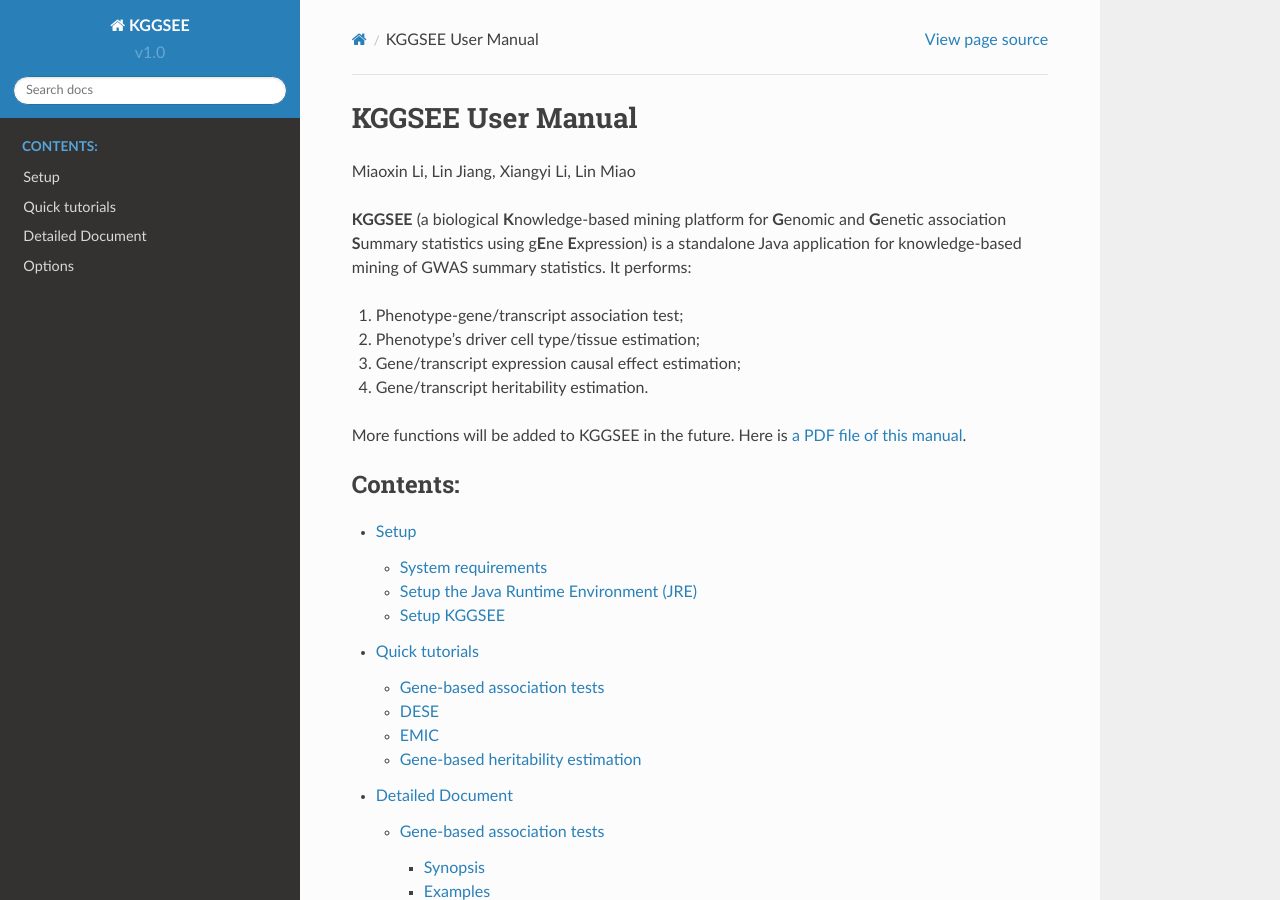
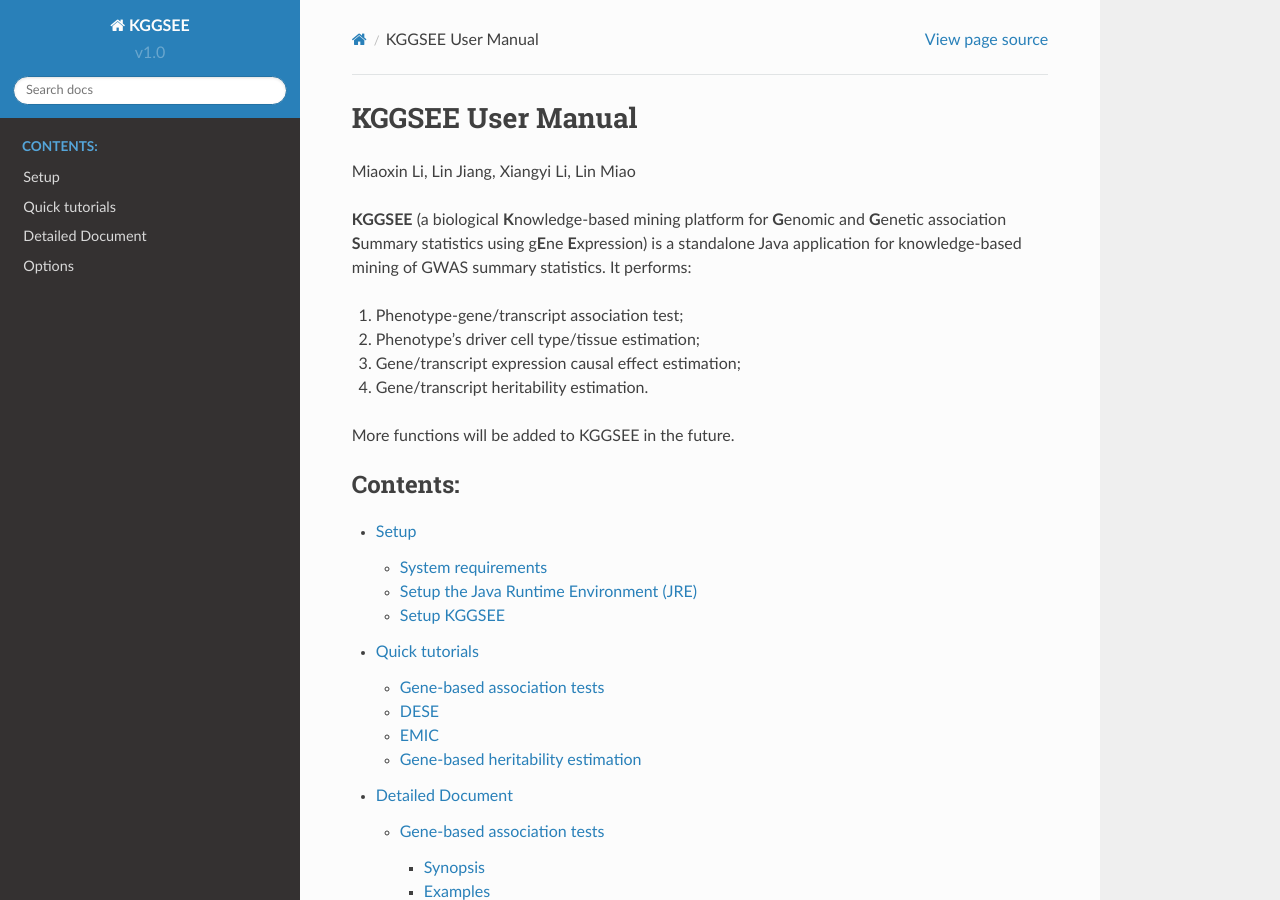
Before and after one commit to pmglab/KGGSEE, a Sphinx documentation site: the page built from doc/source/index.rst, in a window 1280 px wide and 900 px high. Built offline with Sphinx 7.4.7 and the Read the Docs theme 2.0.0, drawn with Linux system fonts in a browser that asks for light colours.

Commit message:
Update index.rst

```diff
--- a/doc/source/index.rst
+++ b/doc/source/index.rst
@@ -11,7 +11,9 @@ Miaoxin Li, Lin Jiang, Xiangyi Li, Lin Miao
 3. Gene/transcript expression causal effect estimation;
 4. Gene/transcript heritability estimation.
 
-More functions will be added to KGGSEE in the future. Here is `a PDF file of this manual <https://raw.githubusercontent.com/pmglab/KGGSEE/main/doc/pdftex/kggsee.pdf>`_.
+More functions will be added to KGGSEE in the future.
+
+.. Here is `a PDF file of this manual <https://raw.githubusercontent.com/pmglab/KGGSEE/main/doc/pdftex/kggsee.pdf>`_.
 
 .. toctree::
     :maxdepth: 4
```
